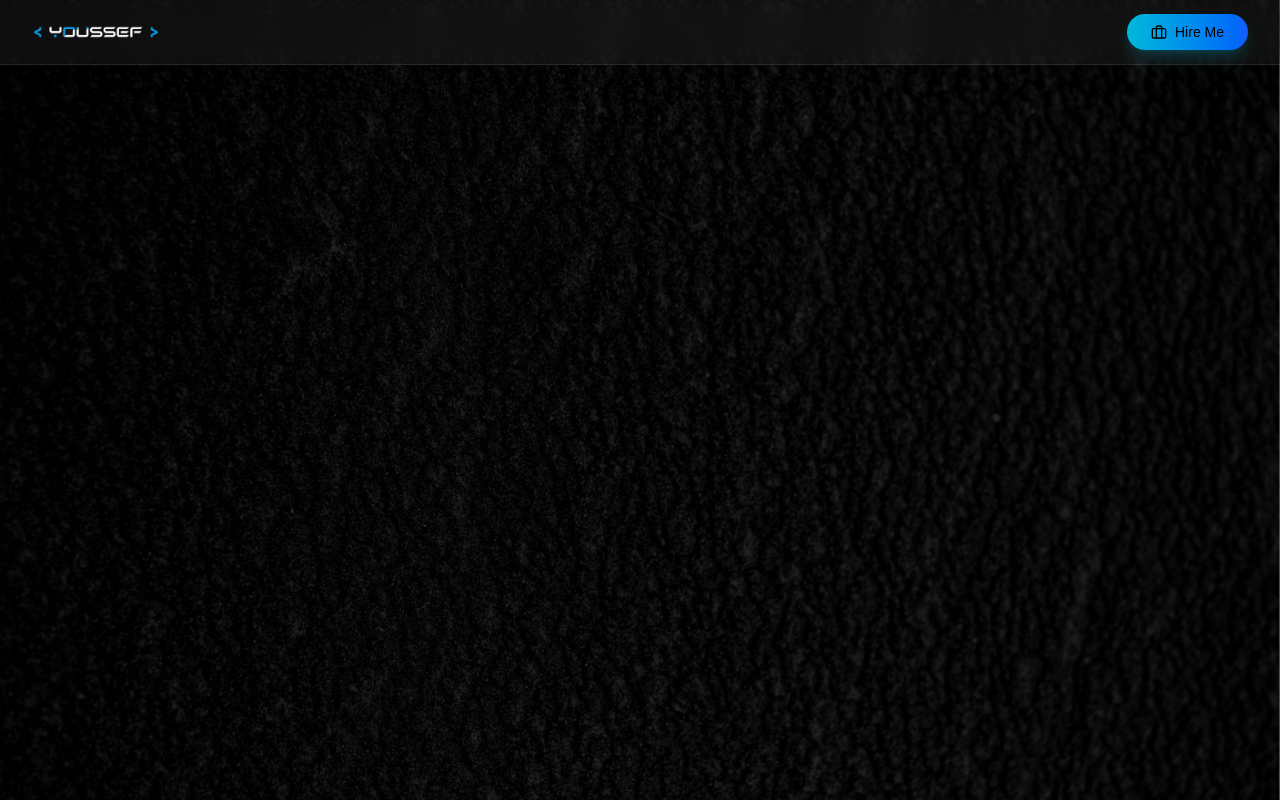
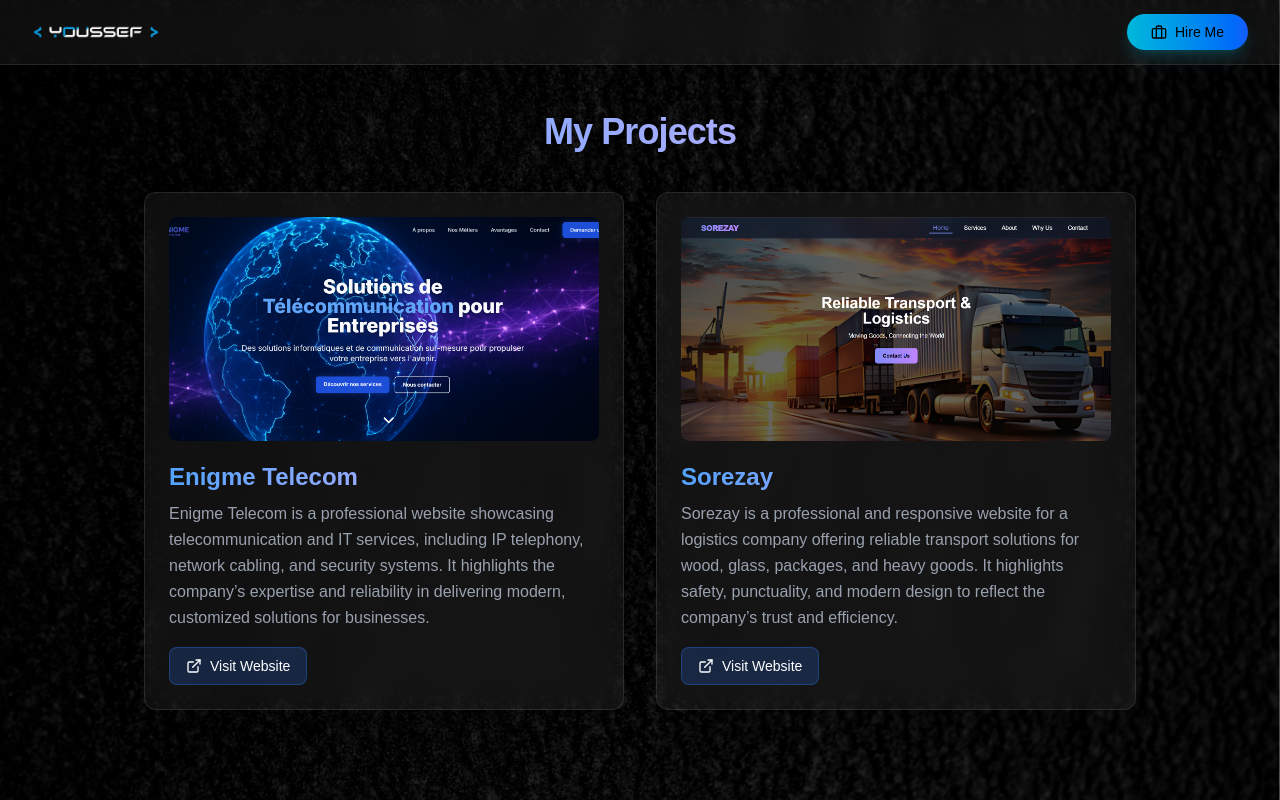
Before and after one commit to Youssef-ahkim/black-portfolio, a Next.js app: page /projects in a window 1280 px wide. Built offline with nearby package versions, Linux system fonts and the light colour scheme.

Commit message:
added project page and 2 projects to it

```diff
--- a/app/globals.css
+++ b/app/globals.css
@@ -133,5 +133,3 @@ html {
 .animate-notification-slide-ease {
   animation: notification-slide-pop 0.6s ease-out forwards;
 }
-
-/* styles.css or global.css */
--- a/app/projects/page.jsx
+++ b/app/projects/page.jsx
@@ -1,9 +1,76 @@
+'use client'
 import React from 'react'
+import Image from 'next/image'
+import Link from 'next/link'
+import { FiExternalLink } from 'react-icons/fi'
 
-const page = () => {
+const ProjectsPage = () => {
+  const projects = [
+    {
+      Image: '/enigme.png',
+      title: 'Enigme Telecom',
+      Description:
+        'Enigme Telecom is a professional website showcasing telecommunication and IT services, including IP telephony, network cabling, and security systems. It highlights the company’s expertise and reliability in delivering modern, customized solutions for businesses.',
+      link: 'https://enigme-xi.vercel.app/',
+    },
+    {
+      Image: '/sorezay.png',
+      title: 'Sorezay',
+      Description:
+        'Sorezay is a professional and responsive website for a logistics company offering reliable transport solutions for wood, glass, packages, and heavy goods. It highlights safety, punctuality, and modern design to reflect the company’s trust and efficiency.',
+      link: 'https://sorezay.vercel.app/',
+    },
+  ]
+
   return (
-    <div>page</div>
+    <div className="text-white pt-24">
+      <div className="max-w-5xl mx-auto p-4 space-y-12">
+        <h1 className="text-3xl md:text-4xl font-bold tracking-tight text-center bg-gradient-to-r from-blue-400 to-purple-300 bg-clip-text text-transparent mb-10">
+          My Projects
+        </h1>
+
+        <div className="grid grid-cols-1 sm:grid-cols-2 gap-8">
+          {projects.map((project, index) => (
+            <div
+              key={index}
+              className="bg-white/5 backdrop-blur-lg border border-white/10 shadow-2xl p-4 md:p-6 rounded-xl flex flex-col transition hover:bg-white/10 animate-slide-pop-ease opacity-0"
+              style={{ animationDelay: `${0.2 + index * 0.2}s` }}
+            >
+              {/* Image */}
+              <div className="relative w-full h-48 md:h-56 rounded-lg overflow-hidden mb-5">
+                <Image
+                  src={project.Image}
+                  alt={project.title}
+                  fill
+                  className="object-cover transition-transform duration-500 hover:scale-105"
+                />
+              </div>
+
+              {/* Title */}
+              <h2 className="text-xl md:text-2xl font-semibold mb-2 bg-gradient-to-r from-blue-400 to-purple-300 bg-clip-text text-transparent">
+                {project.title}
+              </h2>
+
+              {/* Description */}
+              <p className="text-gray-400 text-sm md:text-base leading-relaxed mb-4">
+                {project.Description}
+              </p>
+
+              {/* Link Button */}
+              <Link
+                href={project.link}
+                target="_blank"
+                className="mt-auto inline-flex items-center gap-2 px-4 py-2 bg-blue-500/20 border border-blue-500/30 rounded-lg text-sm font-medium hover:scale-105 hover:bg-blue-500/30 transition-all self-start"
+              >
+                <FiExternalLink className="w-4 h-4" />
+                Visit Website
+              </Link>
+            </div>
+          ))}
+        </div>
+      </div>
+    </div>
   )
 }
 
-export default page
+export default ProjectsPage
--- a/components/Nav.jsx
+++ b/components/Nav.jsx
@@ -9,6 +9,7 @@ import Image from 'next/image';
 const navigation = [
     { id: 'home', name: 'Home', href: '/' },
     { id: 'services', name: 'Services', href: '/services' },
+    { id: 'projects', name: 'Projects', href: '/projects' },
     { id: 'contact', name: 'Contact', href: '/contact' },
 ];
 
@@ -30,8 +31,7 @@ export default function Nav() {
         return (
             <Link
                 href={item.href}
-        className={`relative px-4 py-2 text-sm transition-colors duration-300 ${
-          isActive ? 'text-cyan-300' : 'text-gray-300 hover:text-cyan-300'
+                className={`relative px-4 py-2 text-sm transition-colors duration-300 ${isActive ? 'text-cyan-300' : 'text-gray-300 hover:text-cyan-300'
                     } after:absolute after:bottom-0 after:left-1/2
         after:w-0 after:h-[2px] after:bg-cyan-400 after:transition-all
         after:duration-300 hover:after:w-full hover:after:left-0
@@ -68,8 +68,7 @@ export default function Nav() {
 
                     {/* Right Section */}
                     <div
-            className={`flex items-center gap-4 ${
-              !hasAnimated.current ? 'animate-pop-in opacity-0' : 'opacity-100'
+                        className={`flex items-center gap-4 ${!hasAnimated.current ? 'animate-pop-in opacity-0' : 'opacity-100'
                             }`}
                         style={!hasAnimated.current ? { animationDelay: '450ms' } : {}}
                     >
@@ -116,8 +115,7 @@ export default function Nav() {
                             <Link
                                 key={item.id}
                                 href={item.href}
-          className={`text-gray-300 hover:text-cyan-300 text-lg font-medium transition-colors ${
-            pathname === item.href ? 'text-cyan-300' : ''
+                                className={`text-gray-300 hover:text-cyan-300 text-lg font-medium transition-colors ${pathname === item.href ? 'text-cyan-300' : ''
                                     }`}
                                 onClick={() => setIsOpen(false)}
                             >
```
Also changed, not shown: public/enigme.png (added), public/sorezay.png (added). Lines whose indentation alone changed are shown as unchanged.
